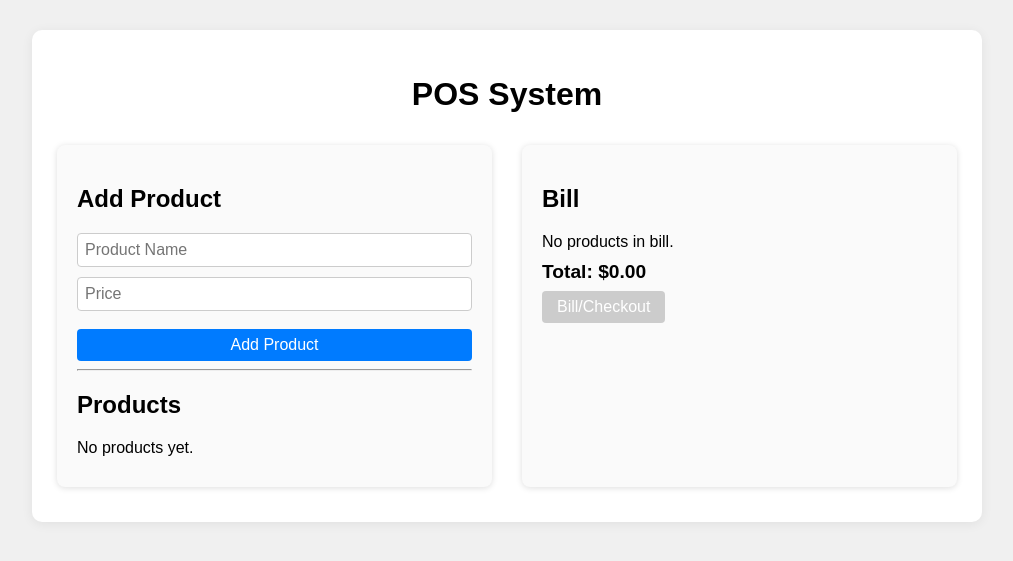
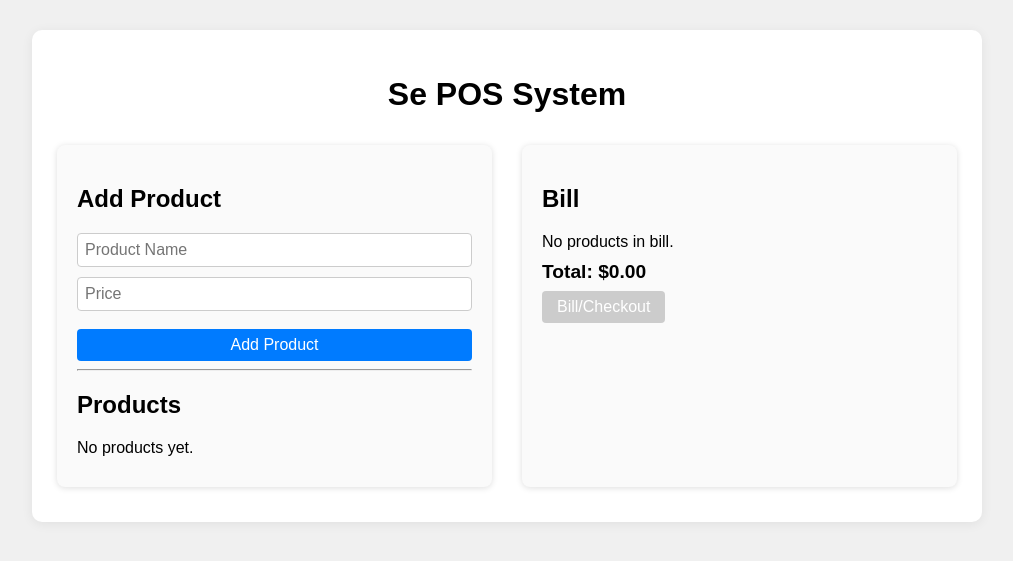
Before and after one commit to adserasinghe/se-pos, a PHP site: page / in a window 1280 px wide. Shown: the top 561 px of the page, without its empty margins (133-1146 px from the left). Run offline with PHP 8.4, Linux system fonts and the light colour scheme; data that the repository does not hold is empty.

Commit message:
fav icon added

```diff
--- a/index.php
+++ b/index.php
@@ -79,13 +79,14 @@ if (isset($_SESSION['cart'])) {
 <html lang="en">
 <head>
     <meta charset="UTF-8">
-    <title>POS System with Database</title>
+    <title>Se POS</title>
+    <link rel="icon" type="image/x-icon" href="./images/favicon.png">
     <meta name="viewport" content="width=device-width,initial-scale=1.0">
     <link rel="stylesheet" href="style.css">
 </head>
 <body>
 <div class="container">
-    <h1>POS System</h1>
+    <h1>Se POS System</h1>
     <div class="flex-row">
         <div class="panel">
             <h2>Add Product</h2>
```
Also changed, not shown: images/favicon.png (added).
